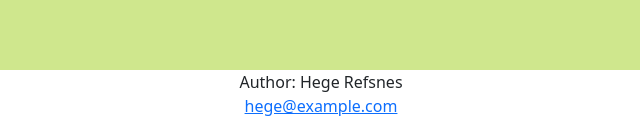
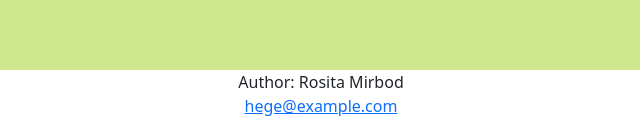
Before and after one commit to rosi24/Personal-Portfolio, a plain HTML site: page index.html in a window 1280 px wide. Shown: the part 2354-2485 px from the top of the page, 319-959 px from the left. Drawn offline with nearby package versions, Linux system fonts and the light colour scheme.

```diff
--- a/index.html
+++ b/index.html
@@ -23,13 +23,12 @@
         <section id="portfolio">Portfolio</section>
         <section id="contact">Contact</section>
 
-<footer>
-    <p>Author: Hege Refsnes<br>
-        <a href="mailto:hege@example.com">hege@example.com</a>
-    </p>
-</footer>
-
-
+    <!--www.w3schools.com/-->
+        <footer>
+            <p>Author: Rosita Mirbod<br>
+                <a href="mailto:hege@example.com">hege@example.com</a>
+            </p>
+        </footer>
 </body>
 </head>
 </html>
```
